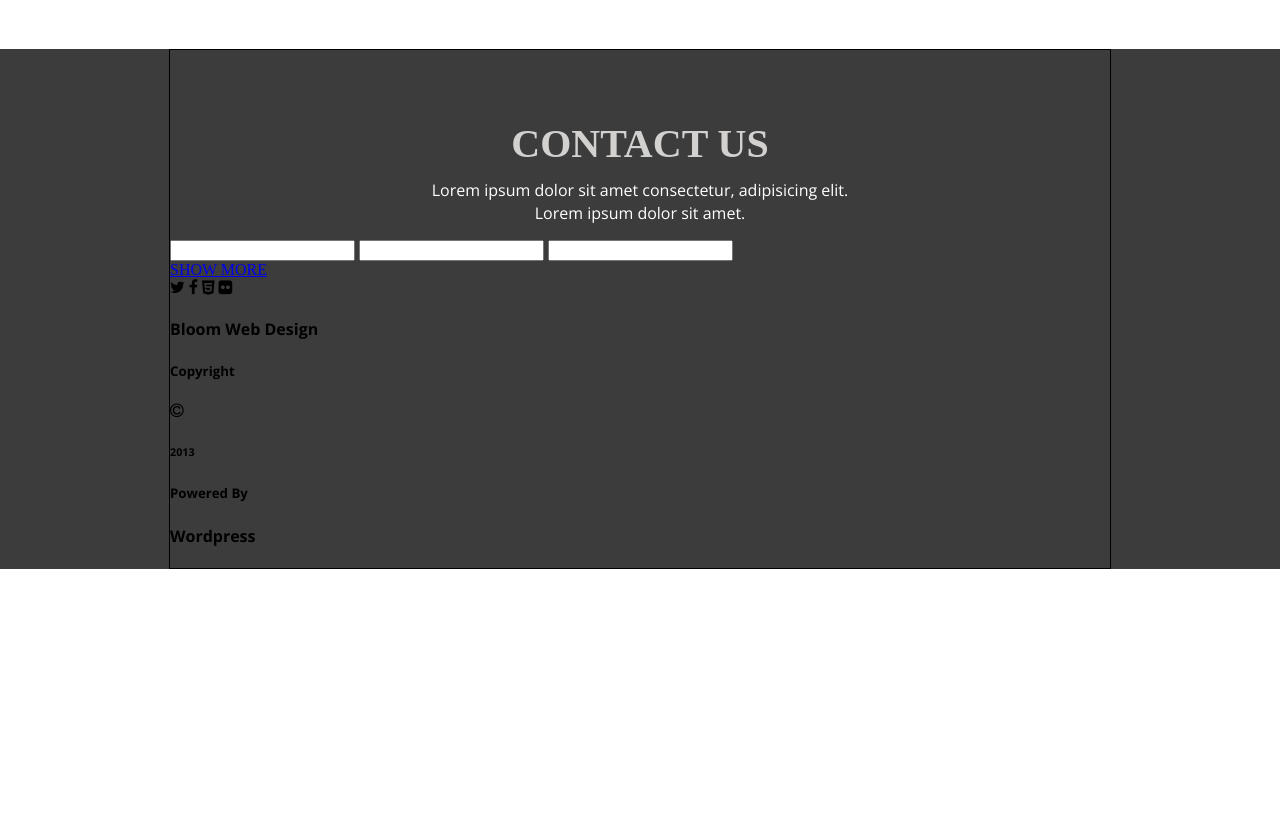
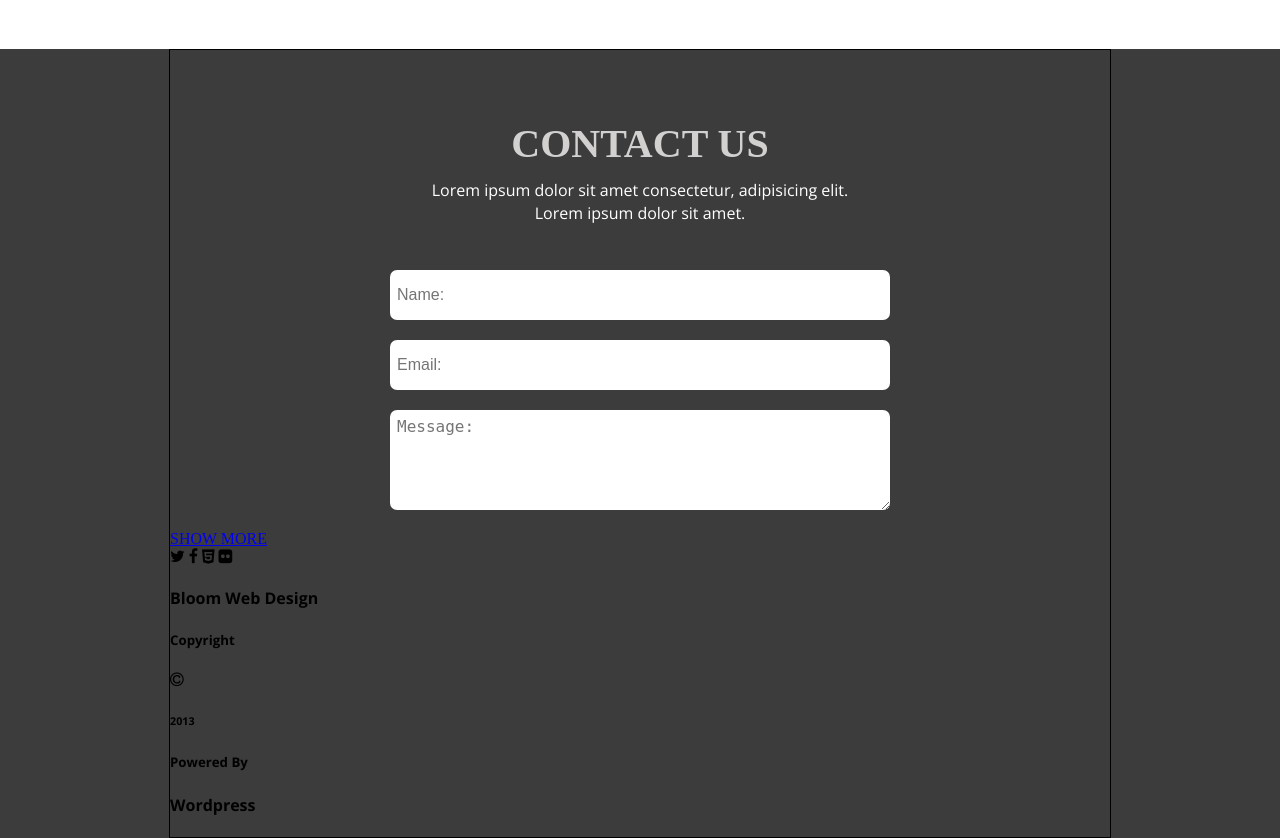
Before and after one commit to gemac2/webcomp1, a PHP site: page / in a window 1280 px wide. Shown: the part 3788-4626 px from the top of the page. Before the commit the page ends 4357 px from the top, so only its background shows below. Run offline with PHP 8.4, Linux system fonts and the light colour scheme.

Commit message:
contact form

```diff
--- a/css/styles.css
+++ b/css/styles.css
@@ -646,3 +646,39 @@ p{
     text-align: center;
     margin-top: -15px;
 }
+.footerinformation{
+    display: flex;
+    flex-direction: column;
+    flex-wrap: wrap;
+    justify-content: center;
+    width: 500px;
+    margin: auto;
+    margin-top: 30px;
+}
+input{
+    width: 100%;
+    height: 50px;
+    margin-bottom: 20px;
+    padding: 7px;
+    box-sizing: border-box;
+    font-size: 16px;
+    border-radius: 7px;
+    border: none;
+}
+textarea{
+    width: 100%;
+    min-height: 100px;
+    max-height: 100px;
+    max-width: 100%;
+    margin-bottom: 20px;
+    padding: 7px;
+    box-sizing: border-box;
+    font-size: 16px;
+    border-radius: 7px;
+    border: none;
+
+}
+.message{
+    height: 100px;
+    text-align: unset;
+}
--- a/index.html
+++ b/index.html
@@ -272,9 +272,10 @@
                       </div>
                       <div class="footerinformation">
 
-                          <input type="text">
-                          <input type="text">
-                          <input type="text">
+                          <input type="text" name="Name" placeholder="Name:">
+                          <input type="text" name="Email" placeholder="Email:">
+                          <textarea name="Message" placeholder="Message:"></textarea>
+
 
                       </div>
                       <div class="link5">
```
